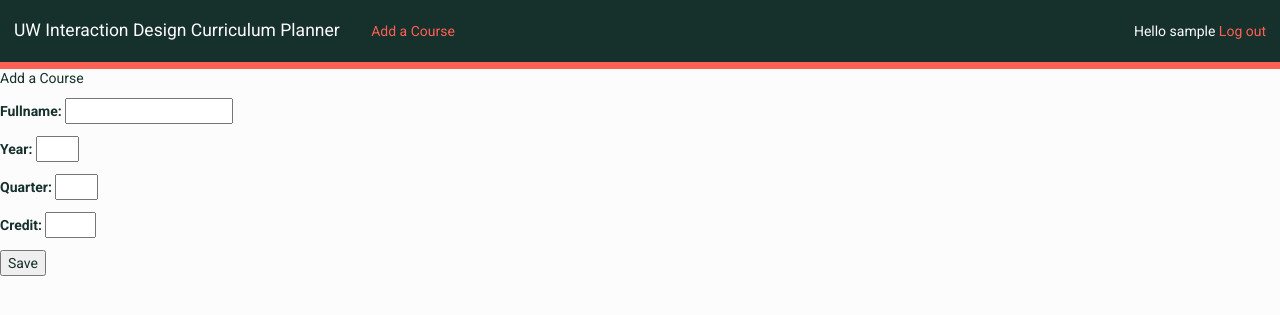
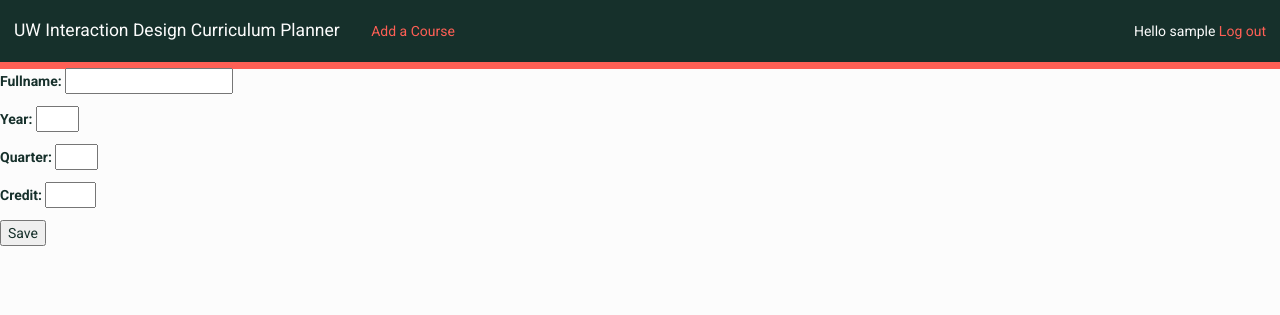
Before and after one commit to 0x7r1574n/uwcourseplanner, a Django app: page /planner/new/ in a window 1280 px wide. Shown: the top 315 px of the page. Run offline with Django 3.2, Linux system fonts and the light colour scheme; the visitor is signed in with stand-in values (Sample User, id 1); parts of the project's set-up code (start-up, migrations or seed data) failed here and were passed over; some libraries are stand-ins or nearby versions; some web fonts are replaced.

Commit message:
remove extra words

```diff
--- a/planner/templates/planner/course_edit.html
+++ b/planner/templates/planner/course_edit.html
@@ -5,7 +5,6 @@
     <p>Invalid input.</p>
     {% endif %}
     <span class="errors">{{ error }}</span>
-	<p>Add a Course</p>
 	<form method="POST">{% csrf_token %}
 		{{ form.as_p }}
 		<button type="submit">Save</button>
```
